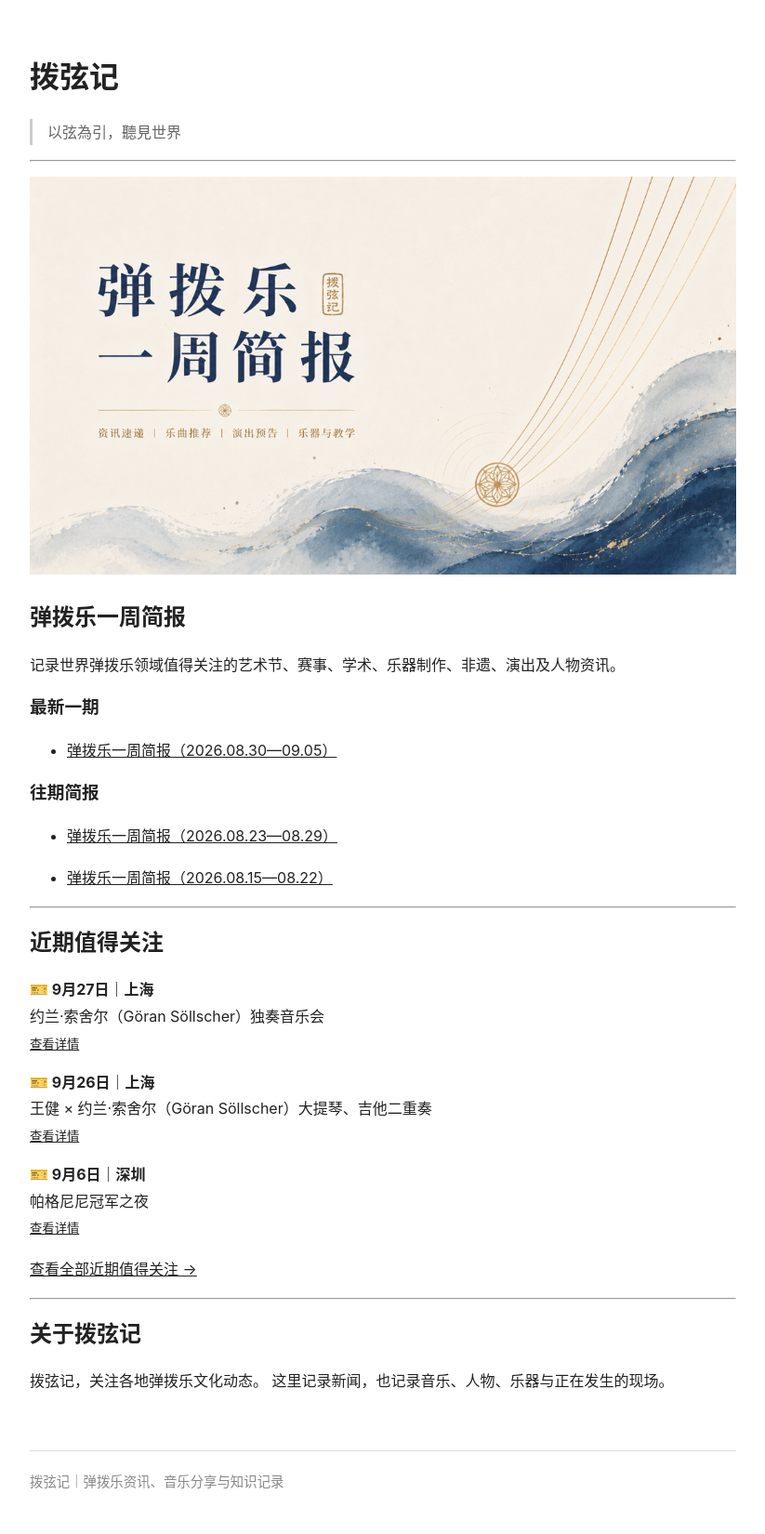
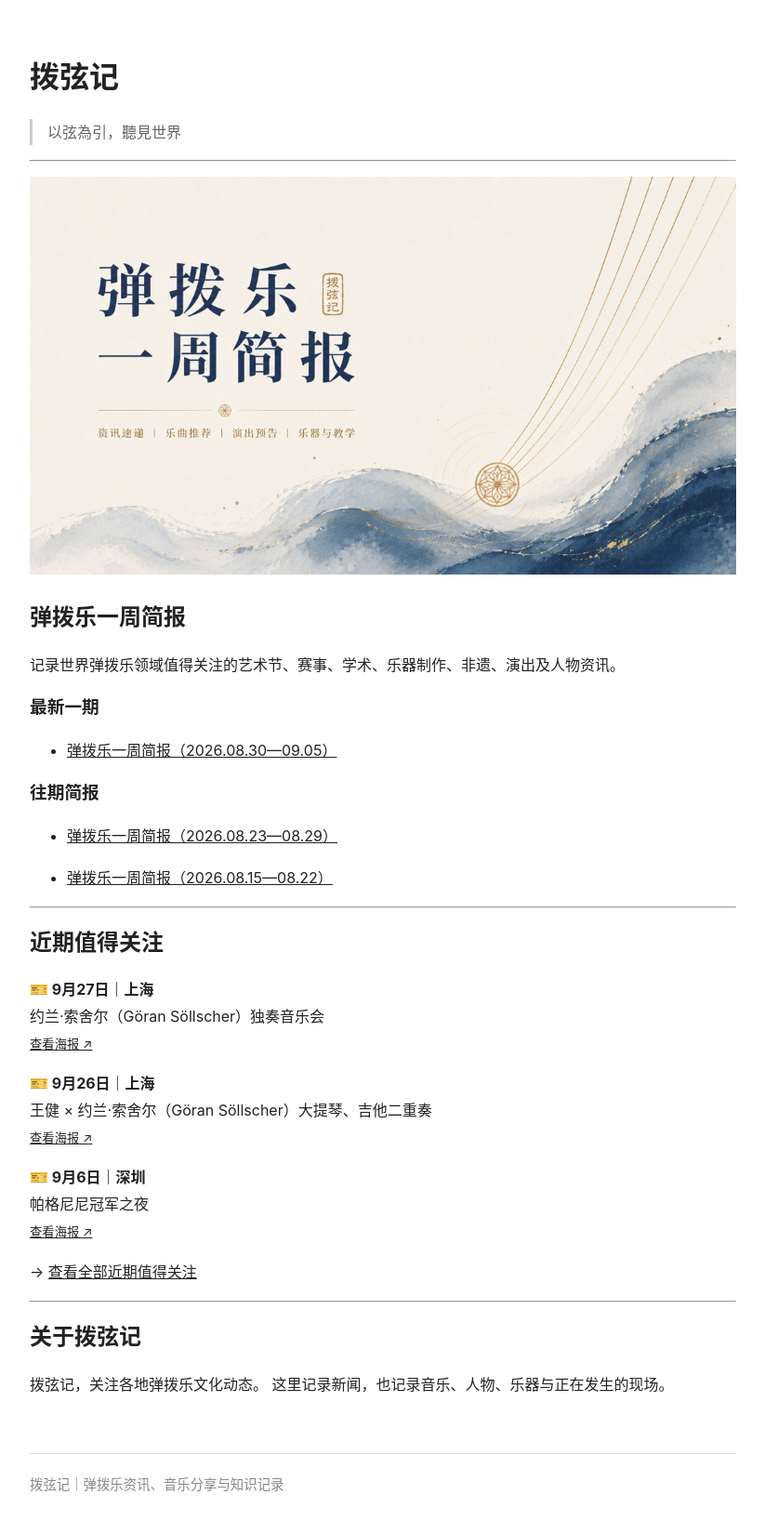
Before and after one commit to KeenKwok/boxianji, a Jekyll site: the page built from index.md, in a window 1280 px wide. Shown: the whole page at 93% size, without its empty margins (228-1051 px from the left). Built offline with Jekyll 4.4.1, drawn with Linux system fonts in a browser that asks for light colours.

Commit message:
Update event listing syntax in index.md

```diff
--- a/index.md
+++ b/index.md
@@ -35,21 +35,15 @@ title: 首页
 
 ## 近期值得关注
 
-{% assign attention = site.pages | where:"url","/attention/" | first %}
+{% for event in site.data.attention limit:3 %}
+<div style="margin:0.9em 0;">
+<strong>🎫 {{ event.date }}｜{{ event.city }}</strong><br>
+{{ event.title }}<br>
+<small><a href="{{ event.link }}">查看海报 ↗</a></small>
+</div>
+{% endfor %}
 
-{% if attention and attention.events %}
-  {% for event in attention.events limit:3 %}
-<div style="margin: 0.8em 0;">
-  <strong>🎫 {{ event.date }}｜{{ event.city }}</strong><br>
-  {{ event.title }}<br>
-  <small><a href="{{ event.link }}">查看详情</a></small>
-</div>
-  {% endfor %}
-{% else %}
-> 暂无近期演出资讯。
-{% endif %}
-
-<p><a href="attention/">查看全部近期值得关注 →</a></p>
+→ [查看全部近期值得关注](attention/)
 
 ---
 
```
